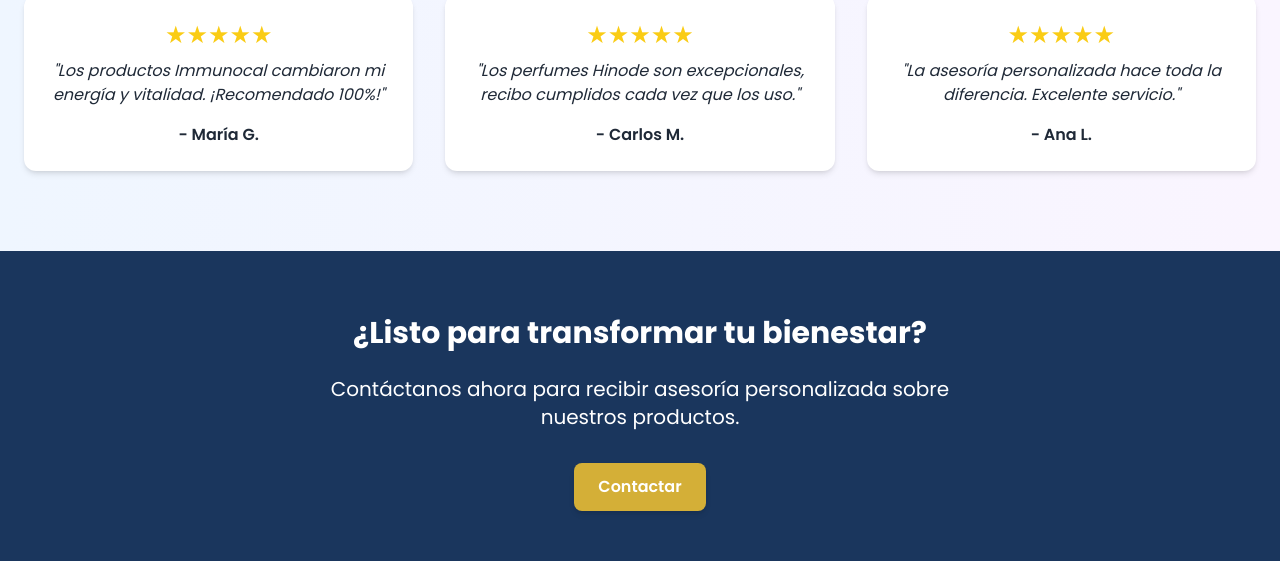
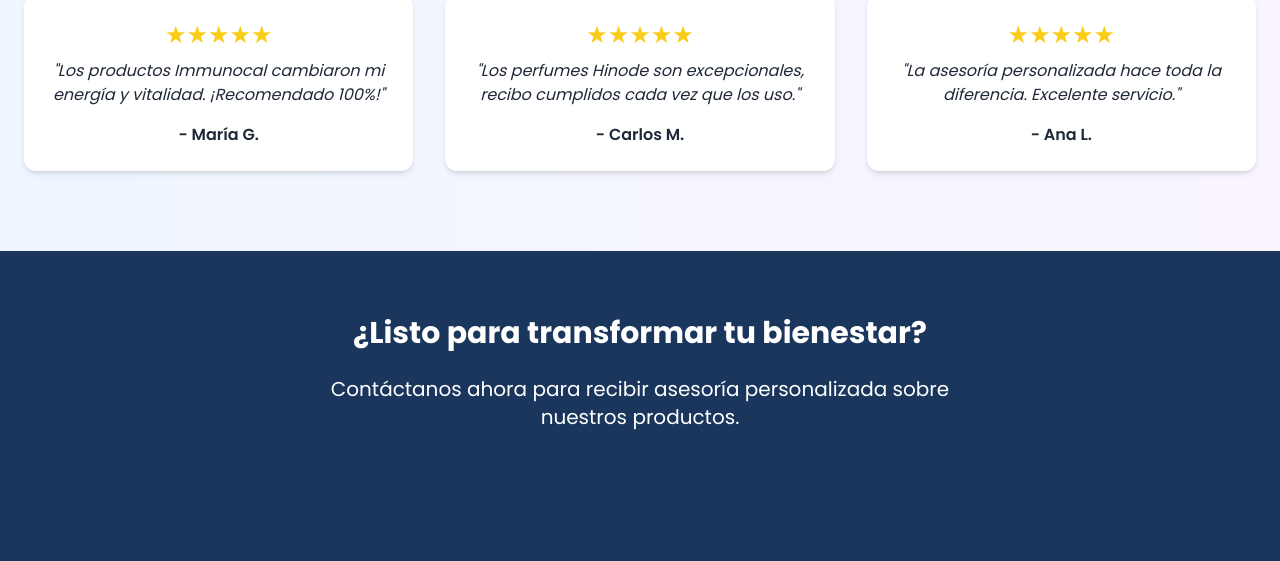
Before and after one commit to jbrito019/jairocastano.github.io, a plain HTML site: page index.html in a window 1280 px wide. Shown: the part 3739-4300 px from the top of the page. Drawn offline with nearby package versions, Linux system fonts and the light colour scheme.

Commit message:
index.html

```diff
--- a/index.html
+++ b/index.html
@@ -343,7 +343,6 @@
                 <h2 class="text-3xl font-bold mb-6">¿Listo para transformar tu bienestar?</h2>
                 <p class="text-xl mb-8 max-w-2xl mx-auto">Contáctanos ahora para recibir asesoría personalizada sobre nuestros productos.</p>
                 <div class="flex justify-center space-x-4">
-                    <a href="#contact" class="bg-[#D4AF37] text-white px-6 py-3 rounded-lg font-semibold shadow-md hover:bg-yellow-600 transition">Contactar</a>
                 </div>
             </div>
         </section>
```
